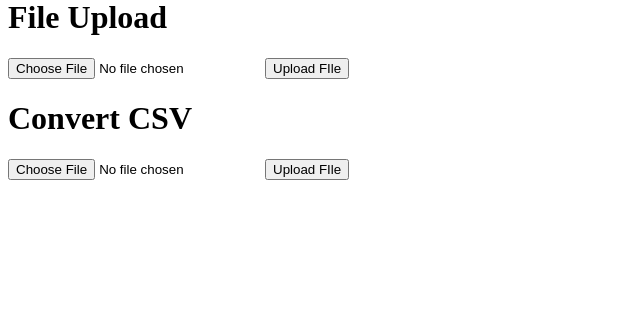
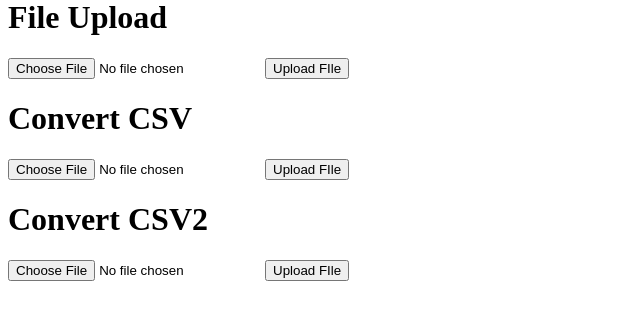
Before and after one commit to Somu60789/learn-flask-simple-application, a Flask app: page /dummy-login in a window 1280 px wide. Shown: the part 199-519 px from the top of the page, without its empty margins (0-640 px from the left). Run offline with Flask 3, Linux system fonts and the light colour scheme.

Commit message:
Process and store files

```diff
--- a/app.py
+++ b/app.py
@@ -1,5 +1,6 @@
-from flask import Flask, request, make_response, render_template, redirect, url_for, Response
+from flask import Flask, request, make_response, render_template, redirect, url_for, Response, send_from_directory
 import pandas as pd
+import os, uuid
 
 app = Flask(__name__, template_folder="templates")
 
@@ -132,7 +133,21 @@ def convertCSV():
     )
     return response
 
+@app.route("/convert-csv-2", methods = ["POST"])
+def convertCSV2():
+    file = request.files["file"]
+    df = pd.read_excel(file)
+    if not os.path.exists("downloads-flask-app"):
+        os.mkdir("downloads-flask-app")
+    fileName = f"{uuid.uuid4()}.csv"
+    df.to_csv(os.path.join("downloads-flask-app", fileName))
 
+    return render_template("download.html", fileName=fileName)
+
+@app.route("/downloads")
+def download():
+    fileName = request.args.get("filename")
+    return send_from_directory("downloads-flask-app", fileName, download_name = "result.csv")
 
 if __name__ == '__main__':
     app.run( host='0.0.0.0', port = 8080, debug = True)
--- /dev/null
+++ b/downloads-flask-app/1d332dc7-24a6-4ec1-abd8-19cf3f02e696.csv
@@ -0,0 +1,2 @@
+,S.no,Business Unit,Designation,First Name,Last Name,Phone Number,Email,Vendor Code,Company Name,Location,RM Name,RM Email,RM Phone,CFO Name,CFO Email,CFO Phone,Common Mail,Buyer Name,Buyer Email,Supplier GSTIN,TML BSL User,Additional Vendor One Name,Additional Vendor One Email,Additional Vendor One Phone,Additional Vendor Two Name,Additional Vendor Two Email,Additional Vendor Two Phone,Modified By
+0,1,EVBU,Manager,Kumaresan,V,9100606749,Kumaresan.v@gshgroup.com,G72010,GSH (INDIA) Private Limited,chennai,kanthasri,v.kanthasri@gshgroup.com,9100606749,somasekhar,somu60789@gmail.com,9100606749,common@gmail.com,byer,stringqqq,stqrqing,Akash,strinsss,strinsg@gmail.com,9100606749,ndsnds,string@gmail.com,9100606749,Somu
--- /dev/null
+++ b/downloads-flask-app/d59c060b-25e0-468f-b709-0d3e78370fa7.csv
@@ -0,0 +1,2 @@
+,S.no,Business Unit,Designation,First Name,Last Name,Phone Number,Email,Vendor Code,Company Name,Location,RM Name,RM Email,RM Phone,CFO Name,CFO Email,CFO Phone,Common Mail,Buyer Name,Buyer Email,Supplier GSTIN,TML BSL User,Additional Vendor One Name,Additional Vendor One Email,Additional Vendor One Phone,Additional Vendor Two Name,Additional Vendor Two Email,Additional Vendor Two Phone,Modified By
+0,1,EVBU,Manager,Kumaresan,V,9100606749,Kumaresan.v@gshgroup.com,G72010,GSH (INDIA) Private Limited,chennai,kanthasri,v.kanthasri@gshgroup.com,9100606749,somasekhar,somu60789@gmail.com,9100606749,common@gmail.com,byer,stringqqq,stqrqing,Akash,strinsss,strinsg@gmail.com,9100606749,ndsnds,string@gmail.com,9100606749,Somu
--- /dev/null
+++ b/downloads-flask-app/f56a8a30-20ce-49e1-b2b8-db704e74fc19.csv
@@ -0,0 +1,2 @@
+,S.no,Business Unit,Designation,First Name,Last Name,Phone Number,Email,Vendor Code,Company Name,Location,RM Name,RM Email,RM Phone,CFO Name,CFO Email,CFO Phone,Common Mail,Buyer Name,Buyer Email,Supplier GSTIN,TML BSL User,Additional Vendor One Name,Additional Vendor One Email,Additional Vendor One Phone,Additional Vendor Two Name,Additional Vendor Two Email,Additional Vendor Two Phone,Modified By
+0,1,EVBU,Manager,Kumaresan,V,9100606749,Kumaresan.v@gshgroup.com,G72010,GSH (INDIA) Private Limited,chennai,kanthasri,v.kanthasri@gshgroup.com,9100606749,somasekhar,somu60789@gmail.com,9100606749,common@gmail.com,byer,stringqqq,stqrqing,Akash,strinsss,strinsg@gmail.com,9100606749,ndsnds,string@gmail.com,9100606749,Somu
--- /dev/null
+++ b/templates/download.html
@@ -0,0 +1,6 @@
+{% extends "base.html" %} {% block title%} Downloads {% endblock %} {% block
+content %}
+<h1>Downloads</h1>
+<a href="{{url_for("download", filename=fileName)}}">Download File</a>
+
+{% endblock %}
--- a/templates/dummyLogin.html
+++ b/templates/dummyLogin.html
@@ -21,4 +21,10 @@
 <input type = "file" name = "file" accept = application/vnd.ms-excel required = "required">
 <input type = "submit" value = "Upload FIle">
 </form>
+
+<h1>Convert CSV2</h1>
+<form method = "POST" action = "{{url_for("convertCSV2")}}" enctype = "multipart/form-data">
+<input type = "file" name = "file" accept = application/vnd.ms-excel required = "required">
+<input type = "submit" value = "Upload FIle">
+</form>
 {% endblock %}
```
